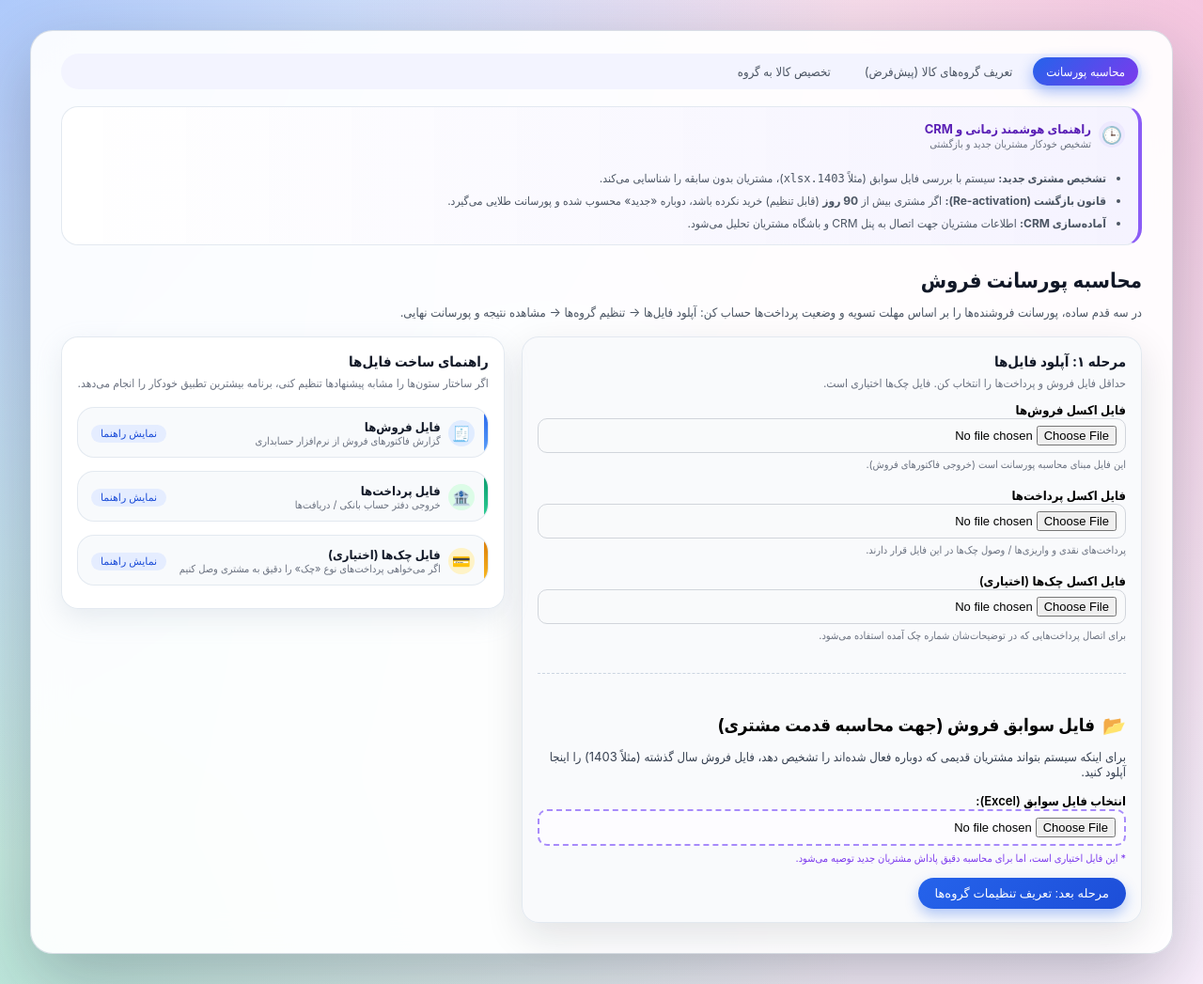
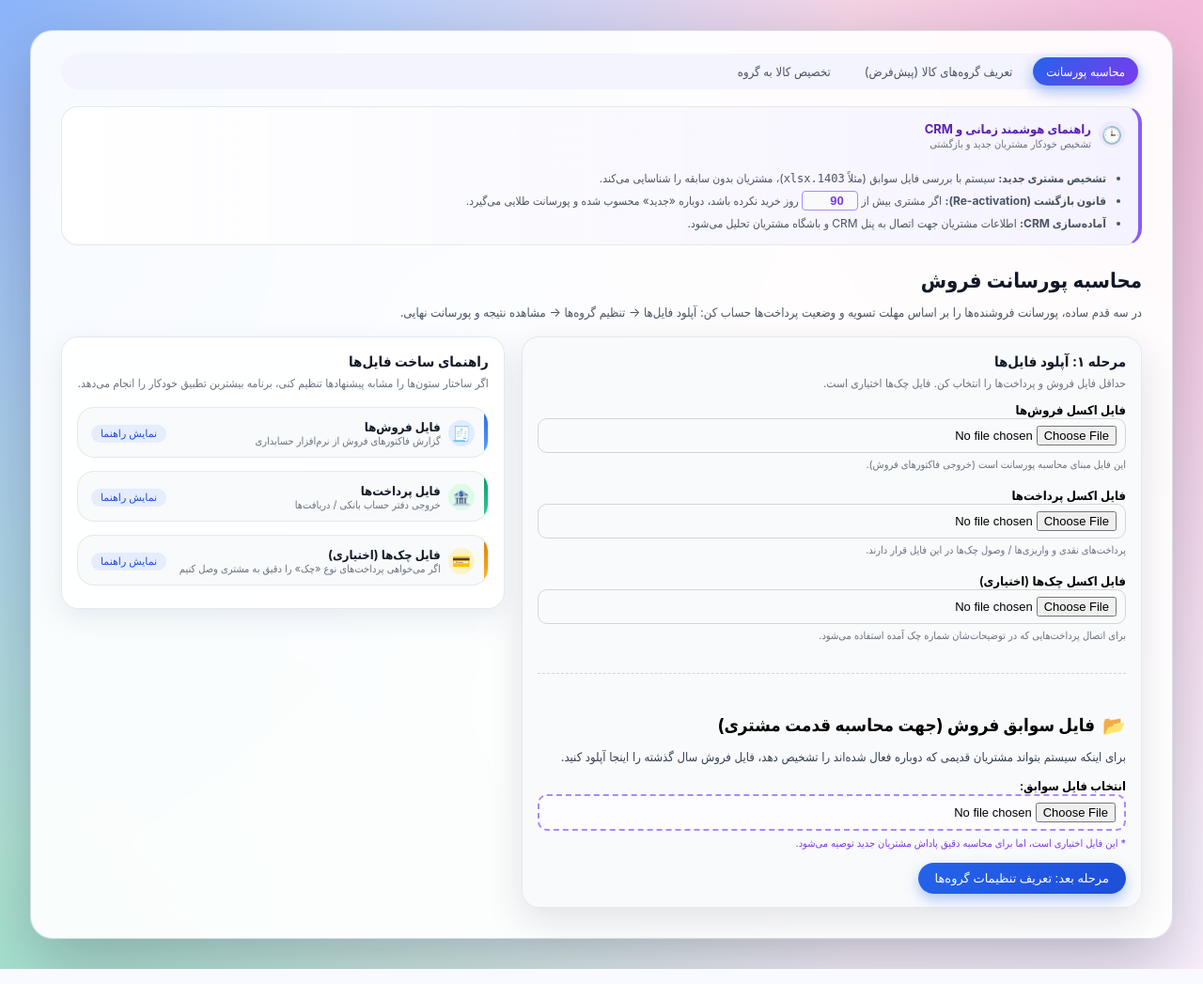
Before and after one commit to foudehodoo/web-app-sales-commission, a FastAPI app: page / in a window 1280 px wide. Shown: the whole page at 94% size. Run offline with FastAPI, Linux system fonts and the light colour scheme.

Commit message:
اضافه کردن قابلیت تغییر دوره بازگشت مشتری و تغییر درصد گرادیان

```diff
--- a/app/main.py
+++ b/app/main.py
@@ -20,7 +20,8 @@ import json
 
 DEFAULT_GROUP_CONFIG_PATH = "group_config.xlsx"
 PRODUCT_GROUP_MAP_PATH = "product_group_map.xlsx"
-
+# در بالای فایل، جایی که تنظیمات دیگر هستند
+REACTIVATION_DAYS = 90  # این عدد قابل تغییر است
 
 # ---------------------------------------------------------
 #  گام ۱: افزودن ماژول‌های منطق زمانی و CRM
@@ -357,9 +358,9 @@ body {
 
     /* گرادیانت چندلایه  */
     background:
-        radial-gradient(circle at 0% 0%, rgba(59, 130, 246, 0.35) 0, transparent 55%),
-        radial-gradient(circle at 100% 0%, rgba(236, 72, 153, 0.28) 0, transparent 55%),
-        radial-gradient(circle at 0% 100%, rgba(16, 185, 129, 0.25) 0, transparent 55%),
+        radial-gradient(circle at 0% 0%, rgba(59, 130, 246, 0.55) 0, transparent 55%),
+        radial-gradient(circle at 100% 0%, rgba(236, 72, 153, 0.35) 0, transparent 55%),
+        radial-gradient(circle at 0% 100%, rgba(16, 185, 129, 0.35) 0, transparent 55%),
         linear-gradient(135deg, #eef2ff, #f9fafb 40%, #fdf2ff 100%);
 }
 
--- a/app/templates/index.html
+++ b/app/templates/index.html
@@ -21,8 +21,11 @@
             </li>
             <li>
                 <strong>قانون بازگشت (Re-activation):</strong>
-                اگر مشتری بیش از <strong>90 روز</strong> (قابل تنظیم) خرید نکرده باشد، دوباره «جدید» محسوب شده و پورسانت
-                طلایی می‌گیرد.
+                اگر مشتری بیش از
+                <!-- ورودی تنظیم روزهای بازگشت -->
+                <input type="number" name="reactivation_days" value="90" min="1" max="365"
+                    style="width: 60px; padding: 2px 6px; border: 1px solid #a78bfa; border-radius: 4px; text-align: center; font-weight: bold; color: #7c3aed;">
+                روز خرید نکرده باشد، دوباره «جدید» محسوب شده و پورسانت طلایی می‌گیرد.
             </li>
             <li>
                 <strong>آماده‌سازی CRM:</strong>
@@ -74,12 +77,12 @@
                 </h3>
                 <p style="margin-bottom:12px;">
                     برای اینکه سیستم بتواند مشتریان قدیمی که دوباره فعال شده‌اند را تشخیص دهد، فایل فروش سال گذشته
-                    (مثلاً 1403) را
+                    را
                     اینجا آپلود کنید.
                 </p>
 
                 <div class="form-row">
-                    <label for="history_file">انتخاب فایل سوابق (Excel):</label>
+                    <label for="history_file">انتخاب فایل سوابق:</label>
                     <input type="file" id="history_file" name="history_file" accept=".xlsx, .xls"
                         style="border: 2px dashed #a78bfa; background: #fdfcff;">
                     <small style="display:block; margin-top:6px; color:#7c3aed;">* این فایل اختیاری است، اما برای محاسبه
```
